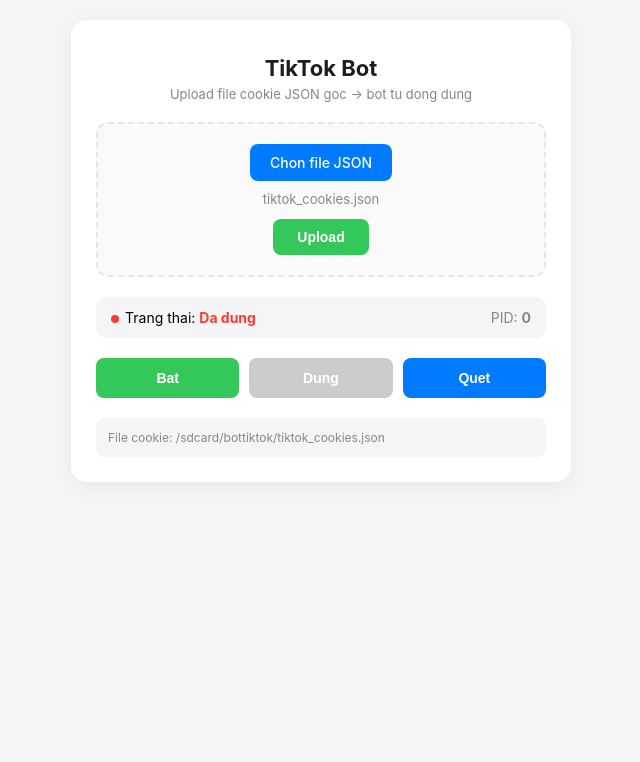
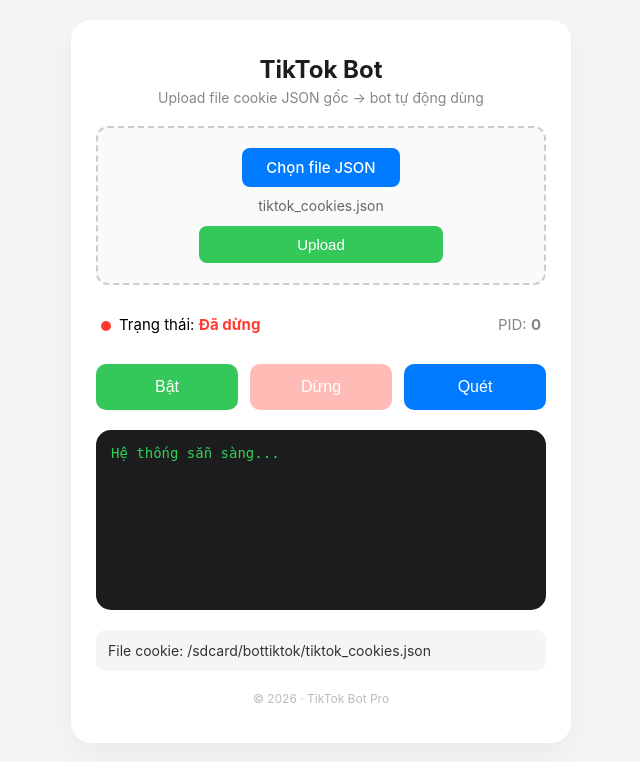
Before and after one commit to qwocdat/webkey, a PHP site: page / in a window 1280 px wide. Shown: the top 762 px of the page, without its empty margins (319-959 px from the left). Run offline with PHP 8.4, Linux system fonts and the light colour scheme.

Commit message:
Update index.php

```diff
--- a/index.php
+++ b/index.php
@@ -3,51 +3,42 @@
 <head>
     <meta charset="UTF-8">
     <meta name="viewport" content="width=device-width, initial-scale=1.0">
-    <title>TikTok Bot Control Panel</title>
+    <title>TikTok Bot</title>
     <style>
-        body { font-family: -apple-system, BlinkMacSystemFont, "Segoe UI", Roboto, Helvetica, Arial, sans-serif; background: #f5f5f7; margin: 0; padding: 20px; display: flex; justify-content: center; }
-        .container { max-width: 450px; width: 100%; background: #fff; padding: 25px; border-radius: 16px; box-shadow: 0 4px 20px rgba(0,0,0,0.05); text-align: center; position: relative; }
-        h2 { margin: 10px 0 5px 0; color: #1d1d1f; font-size: 22px; }
-        .sub-title { color: #86868b; font-size: 13px; margin-bottom: 20px; }
+        body { font-family: -apple-system, BlinkMacSystemFont, "Segoe UI", Roboto, Arial, sans-serif; background: #f5f5f7; margin: 0; padding: 20px; display: flex; justify-content: center; }
+        .container { max-width: 450px; width: 100%; background: #fff; padding: 25px; border-radius: 20px; box-shadow: 0 10px 30px rgba(0,0,0,0.05); text-align: center; }
+        h2 { margin: 10px 0 5px 0; color: #1d1d1f; font-size: 24px; }
+        .sub-title { color: #86868b; font-size: 14px; margin-bottom: 20px; }
 
-        .upload-section { border: 2px dashed #e5e5ea; padding: 20px; border-radius: 12px; margin-bottom: 20px; background: #fafafa; }
-        .file-input-label { display: inline-block; padding: 10px 20px; background: #007aff; color: #fff; border-radius: 8px; cursor: pointer; font-size: 14px; font-weight: 500; margin-bottom: 10px; transition: background 0.2s; }
-        .file-input-label:hover { background: #0062cc; }
+        .upload-section { border: 2px dashed #ccc; padding: 20px; border-radius: 12px; margin-bottom: 20px; background: #fafafa; }
+        .btn-select { display: inline-block; padding: 10px 24px; background: #007aff; color: #fff; border-radius: 8px; cursor: pointer; font-size: 15px; font-weight: 500; margin-bottom: 10px; }
         .file-input { display: none; }
-        .file-name { font-size: 13px; color: #86868b; display: block; margin-bottom: 12px; }
-        .btn-upload { background: #34c759; color: white; border: none; padding: 10px 24px; border-radius: 8px; font-size: 14px; cursor: pointer; font-weight: 600; }
+        .file-name { font-size: 14px; color: #666; display: block; margin-bottom: 12px; }
+        .btn-upload { background: #34c759; color: white; border: none; padding: 10px 30px; border-radius: 8px; font-size: 15px; cursor: pointer; font-weight: 500; width: 60%; }
 
-        .status-bar { display: flex; justify-content: space-between; align-items: center; background: #f5f5f7; padding: 12px 15px; border-radius: 10px; margin-bottom: 20px; font-size: 14px; }
-        .status-dot { display: inline-block; width: 8px; height: 8px; background: #ff3b30; border-radius: 50%; margin-right: 6px; }
+        .status-bar { display: flex; justify-content: space-between; align-items: center; padding: 10px 5px; margin-bottom: 20px; font-size: 15px; }
+        .status-dot { display: inline-block; width: 10px; height: 10px; background: #ff3b30; border-radius: 50%; margin-right: 8px; vertical-align: middle; }
         .status-dot.active { background: #34c759; }
 
-        .control-btns { display: grid; grid-template-columns: 1fr 1fr 1fr; gap: 10px; margin-bottom: 20px; }
-        .btn { padding: 12px; border: none; border-radius: 8px; font-size: 14px; font-weight: 600; cursor: pointer; color: white; transition: opacity 0.2s; }
-        .btn:active { opacity: 0.8; }
+        .control-btns { display: grid; grid-template-columns: 1fr 1fr 1fr; gap: 12px; margin-bottom: 20px; }
+        .btn { padding: 14px; border: none; border-radius: 10px; font-size: 16px; font-weight: 500; cursor: pointer; color: white; }
         .btn-start { background: #34c759; }
-        .btn-stop { background: #ff9500; }
+        .btn-stop { background: #ff8e86; } /* Màu đỏ nhạt/hồng cam như ảnh của bạn */
         .btn-scan { background: #007aff; }
-        .btn:disabled { background: #ccc; cursor: not-allowed; }
+        .btn:disabled { opacity: 0.6; cursor: not-allowed; }
 
-        .console-log { background: #1c1c1e; color: #30d158; padding: 15px; border-radius: 10px; height: 80px; overflow-y: auto; text-align: left; font-family: monospace; font-size: 12px; white-space: pre-wrap; margin-bottom: 15px; display: none; }
-        .info-footer { font-size: 12px; color: #86868b; text-align: left; background: #f5f5f7; padding: 12px; border-radius: 8px; word-break: break-all; }
-
-        /* Custom Popup đẹp mắt, không làm tối đen màn hình thô thiển */
-        .custom-popup { position: fixed; top: 20px; left: 50%; transform: translateX(-50%) translateY(-100px); background: #323232; color: #fff; padding: 12px 24px; border-radius: 30px; font-size: 14px; font-weight: 500; box-shadow: 0 4px 15px rgba(0,0,0,0.15); transition: transform 0.3s ease, opacity 0.3s ease; opacity: 0; z-index: 9999; pointer-events: none; }
-        .custom-popup.show { transform: translateX(-50%) translateY(0); opacity: 1; }
+        .console-log { background: #1c1c1e; color: #30d158; padding: 15px; border-radius: 15px; height: 150px; overflow-y: auto; text-align: left; font-family: monospace; font-size: 14px; white-space: pre-wrap; margin-bottom: 20px; }
+        .info-footer { font-size: 14px; color: #333; background: #f5f5f7; padding: 12px; border-radius: 10px; text-align: left; }
     </style>
 </head>
 <body>
-
-<div class="custom-popup" id="customPopup">Thông báo</div>
-
 <div class="container">
     <h2>TikTok Bot</h2>
-    <div class="sub-title">Upload file cookie JSON goc -> bot tu dong dung</div>
+    <div class="sub-title">Upload file cookie JSON gốc → bot tự động dùng</div>
 
     <div class="upload-section">
         <form id="uploadForm" enctype="multipart/form-data">
-            <label for="fileCookie" class="file-input-label">Chon file JSON</label>
+            <label for="fileCookie" class="btn-select">Chọn file JSON</label>
             <input type="file" id="fileCookie" name="cookie_file" class="file-input" accept=".json" onchange="displayFileName()">
             <span id="fileNameDisplay" class="file-name">tiktok_cookies.json</span>
             <button type="submit" class="btn-upload">Upload</button>
@@ -55,33 +46,25 @@
     </div>
 
     <div class="status-bar">
-        <span><span id="dotStatus" class="status-dot"></span>Trang thai: <strong id="txtStatus">Da dung</strong></span>
+        <span><span id="dotStatus" class="status-dot"></span>Trạng thái: <strong id="txtStatus">Đã dừng</strong></span>
         <span style="color: #86868b;">PID: <strong id="txtPid">0</strong></span>
     </div>
 
     <div class="control-btns">
-        <button class="btn btn-start" id="btnStart" onclick="controlBot('start')">Bat</button>
-        <button class="btn btn-stop" id="btnStop" onclick="controlBot('stop')" disabled>Dung</button>
-        <button class="btn btn-scan" id="btnScan" onclick="controlBot('scan')">Quet</button>
+        <button class="btn btn-start" id="btnStart" onclick="controlBot('start')">Bật</button>
+        <button class="btn btn-stop" id="btnStop" onclick="controlBot('stop')" disabled>Dừng</button>
+        <button class="btn btn-scan" id="btnScan" onclick="controlBot('scan')">Quét</button>
     </div>
 
-    <div class="console-log" id="consoleLog"></div>
+    <div class="console-log" id="consoleLog">Hệ thống sẵn sàng...</div>
 
     <div class="info-footer">
         File cookie: /sdcard/bottiktok/tiktok_cookies.json
     </div>
+    <p style="font-size: 12px; color: #bbb; margin-top: 20px;">© 2026 · TikTok Bot Pro</p>
 </div>
 
 <script>
-function showNotification(msg) {
-    const popup = document.getElementById('customPopup');
-    popup.textContent = msg;
-    popup.classList.add('show');
-    setTimeout(() => {
-        popup.classList.remove('show');
-    }, 3000);
-}
-
 function displayFileName() {
     const fileInput = document.getElementById('fileCookie');
     const nameDisplay = document.getElementById('fileNameDisplay');
@@ -96,7 +79,7 @@ document.getElementById('uploadForm').addEventListener('submit', function(e) {
     e.preventDefault();
     const fileInput = document.getElementById('fileCookie');
     if (fileInput.files.length === 0) {
-        showNotification("Vui long chon file JSON.");
+        alert("Vui lòng chọn file JSON trước khi upload.");
         return;
     }
 
@@ -110,12 +93,12 @@ document.getElementById('uploadForm').addEventListener('submit', function(e) {
     .then(res => res.json())
     .then(data => {
         if (data.status === 'ok') {
-            showNotification(data.message);
+            alert("Upload thành công! Cookie đã lưu.");
         } else {
-            showNotification("Loi upload: " + data.error);
+            alert("Lỗi upload: " + data.error);
         }
     })
-    .catch(err => showNotification("Loi ket noi: " + err));
+    .catch(err => alert("Lỗi kết nối: " + err));
 });
 
 function checkStatus() {
@@ -129,25 +112,22 @@ function checkStatus() {
 
         if (data.running) {
             dot.className = "status-dot active";
-            txt.textContent = "Dang chay";
+            txt.textContent = "Đang chạy";
             txt.style.color = "#34c759";
             pid.textContent = data.pid;
             document.getElementById('btnStart').disabled = true;
             document.getElementById('btnStop').disabled = false;
         } else {
             dot.className = "status-dot";
-            txt.textContent = "Da dung";
+            txt.textContent = "Đã dừng";
             txt.style.color = "#ff3b30";
             pid.textContent = "0";
             document.getElementById('btnStart').disabled = false;
             document.getElementById('btnStop').disabled = true;
         }
 
-        if (data.log && data.running) {
-            consoleLog.style.display = "block";
+        if (data.log) {
             consoleLog.textContent = data.log;
-        } else {
-            consoleLog.style.display = "none";
         }
     });
 }
@@ -157,13 +137,13 @@ function controlBot(action) {
     .then(res => res.json())
     .then(data => {
         if (data.status === 'ok') {
-            showNotification(data.message);
+            alert(data.message);
         } else {
-            showNotification("Loi: " + data.error);
+            alert("Lỗi: " + data.error);
         }
         checkStatus();
     })
-    .catch(err => showNotification("Loi ket noi: " + err));
+    .catch(err => alert("Lỗi kết nối: " + err));
 }
 
 setInterval(checkStatus, 3000);
```
